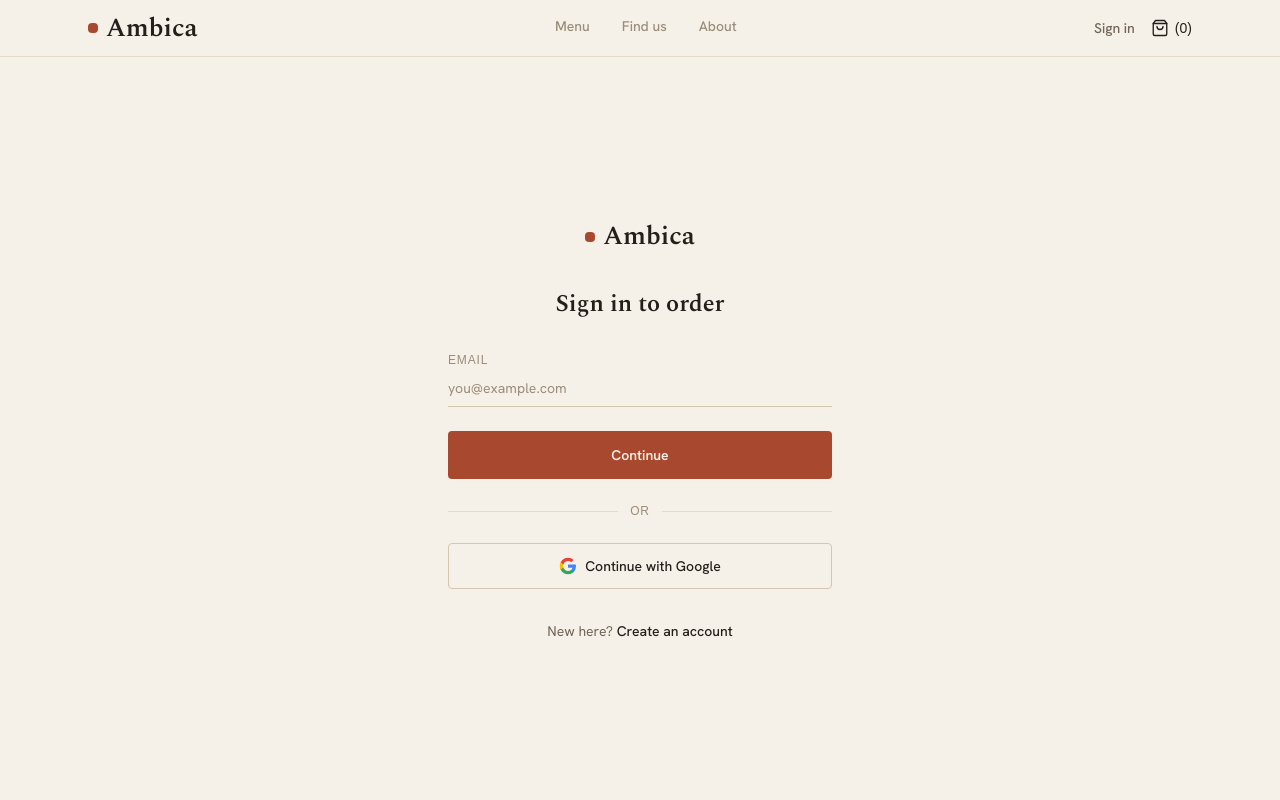
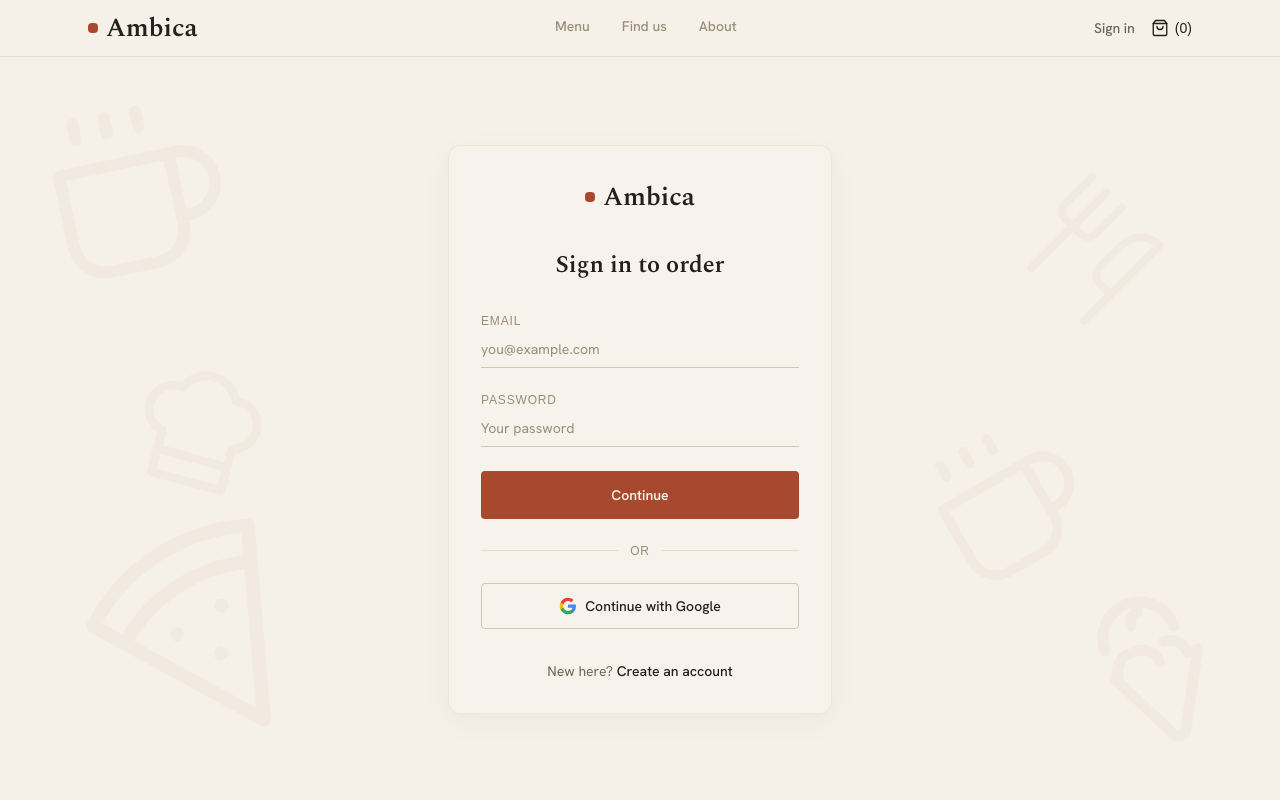
Before and after one commit to Jayypatell23/afc, a Next.js app: page /sign-in in a window 1280 px wide. Shown: the top 800 px of the page. Built offline with nearby package versions, Linux system fonts and the light colour scheme; a web font is replaced by a local one.

Commit message:
signup/in ui changes

```diff
--- a/src/app/sign-in/page.tsx
+++ b/src/app/sign-in/page.tsx
@@ -5,6 +5,7 @@ import Link from "next/link"
 
 export default function SignInPage() {
   const [email, setEmail] = useState("")
+  const [password, setPassword] = useState("")
 
   const handleSubmit = (e: React.FormEvent) => {
     e.preventDefault()
@@ -12,8 +13,18 @@ export default function SignInPage() {
   }
 
   return (
-    <div className="min-h-[calc(100vh-56px)] flex items-center justify-center px-4 py-12">
-      <div className="w-full max-w-sm">
+    <div className="min-h-[calc(100vh-56px)] flex items-center justify-center px-4 py-12 relative overflow-hidden">
+      {/* Decorative Background Food Icons */}
+      <div className="absolute inset-0 pointer-events-none overflow-hidden" aria-hidden="true">
+        <CoffeeIcon className="absolute text-[#a8492f] opacity-[0.04] w-48 h-48 -rotate-12 top-10 left-[-2rem] md:left-10" />
+        <PizzaIcon className="absolute text-[#a8492f] opacity-[0.04] w-56 h-56 rotate-12 bottom-20 left-[-4rem] md:left-20" />
+        <UtensilsIcon className="absolute text-[#a8492f] opacity-[0.04] w-32 h-32 rotate-45 top-32 right-[-2rem] md:right-32" />
+        <IceCreamIcon className="absolute text-[#a8492f] opacity-[0.04] w-44 h-44 -rotate-[20deg] bottom-10 right-[-2rem] md:right-10" />
+        <ChefHatIcon className="absolute text-[#a8492f] opacity-[0.04] w-36 h-36 rotate-[15deg] top-1/2 left-[10%] -translate-y-1/2" />
+        <CoffeeIcon className="absolute text-[#a8492f] opacity-[0.04] w-40 h-40 -rotate-[30deg] top-[60%] right-[15%] -translate-y-1/2" />
+      </div>
+
+      <div className="w-full max-w-sm relative z-10 bg-[#f7f4ed]/50 backdrop-blur-sm p-8 rounded-xl shadow-[0_8px_30px_rgb(0,0,0,0.04)] border border-[#e6dcc8]/50">
         {/* Logo */}
         <div className="flex items-center justify-center gap-2 mb-8">
           <span
@@ -48,6 +59,31 @@ export default function SignInPage() {
               value={email}
               onChange={(e) => setEmail(e.target.value)}
               placeholder="you@example.com"
+              required
+              className="w-full bg-transparent font-sans text-sm text-dark placeholder:text-faint pb-2 outline-none"
+              style={{
+                borderBottom: "1px solid #d3c7af",
+                borderTop: "none",
+                borderLeft: "none",
+                borderRight: "none",
+              }}
+            />
+          </div>
+
+          {/* Password underline input */}
+          <div>
+            <label
+              htmlFor="password"
+              className="block font-mono text-xs uppercase tracking-[0.07em] text-faint mb-2"
+            >
+              Password
+            </label>
+            <input
+              id="password"
+              type="password"
+              value={password}
+              onChange={(e) => setPassword(e.target.value)}
+              placeholder="Your password"
               required
               className="w-full bg-transparent font-sans text-sm text-dark placeholder:text-faint pb-2 outline-none"
               style={{
@@ -128,3 +164,59 @@ function GoogleIcon() {
     </svg>
   )
 }
+
+function CoffeeIcon(props: React.SVGProps<SVGSVGElement>) {
+  return (
+    <svg viewBox="0 0 24 24" fill="none" stroke="currentColor" strokeWidth="1.5" strokeLinecap="round" strokeLinejoin="round" {...props}>
+      <path d="M17 8h1a4 4 0 1 1 0 8h-1" />
+      <path d="M3 8h14v9a4 4 0 0 1-4 4H7a4 4 0 0 1-4-4Z" />
+      <line x1="6" x2="6" y1="2" y2="4" />
+      <line x1="10" x2="10" y1="2" y2="4" />
+      <line x1="14" x2="14" y1="2" y2="4" />
+    </svg>
+  )
+}
+
+function PizzaIcon(props: React.SVGProps<SVGSVGElement>) {
+  return (
+    <svg viewBox="0 0 24 24" fill="none" stroke="currentColor" strokeWidth="1.5" strokeLinecap="round" strokeLinejoin="round" {...props}>
+      <path d="M15 11h.01" />
+      <path d="M11 15h.01" />
+      <path d="M16 16h.01" />
+      <path d="m2 16 20 6-6-20A20 20 0 0 0 2 16" />
+      <path d="M5.71 17.11a17.04 17.04 0 0 1 11.4-11.4" />
+    </svg>
+  )
+}
+
+function UtensilsIcon(props: React.SVGProps<SVGSVGElement>) {
+  return (
+    <svg viewBox="0 0 24 24" fill="none" stroke="currentColor" strokeWidth="1.5" strokeLinecap="round" strokeLinejoin="round" {...props}>
+      <path d="M3 2v7c0 1.1.9 2 2 2h4a2 2 0 0 0 2-2V2" />
+      <path d="M7 2v20" />
+      <path d="M21 15V2v0a5 5 0 0 0-5 5v6c0 1.1.9 2 2 2h3Zm0 0v7" />
+    </svg>
+  )
+}
+
+function IceCreamIcon(props: React.SVGProps<SVGSVGElement>) {
+  return (
+    <svg viewBox="0 0 24 24" fill="none" stroke="currentColor" strokeWidth="1.5" strokeLinecap="round" strokeLinejoin="round" {...props}>
+      <path d="m7 11 4.92 9.84a1 1 0 0 0 1.78 0L19 11" />
+      <path d="M17 7a5 5 0 0 0-10 0" />
+      <path d="M13 3.5a1.5 1.5 0 0 0-1.5 1.5" />
+      <path d="M13.5 11A2.5 2.5 0 0 0 11 8.5" />
+      <path d="M10 8.5A2.5 2.5 0 0 0 7.5 11" />
+      <path d="M17.5 11A2.5 2.5 0 0 0 15 8.5" />
+    </svg>
+  )
+}
+
+function ChefHatIcon(props: React.SVGProps<SVGSVGElement>) {
+  return (
+    <svg viewBox="0 0 24 24" fill="none" stroke="currentColor" strokeWidth="1.5" strokeLinecap="round" strokeLinejoin="round" {...props}>
+      <path d="M6 13.87A4 4 0 0 1 7.41 6a5.11 5.11 0 0 1 1.05-1.54 5 5 0 0 1 7.08 0A5.11 5.11 0 0 1 16.59 6 4 4 0 0 1 18 13.87V21H6Z" />
+      <line x1="6" x2="18" y1="17" y2="17" />
+    </svg>
+  )
+}
--- a/src/app/sign-up/page.tsx
+++ b/src/app/sign-up/page.tsx
@@ -14,8 +14,18 @@ export default function SignUpPage() {
   }
 
   return (
-    <div className="min-h-[calc(100vh-56px)] flex items-center justify-center px-4 py-12">
-      <div className="w-full max-w-sm">
+    <div className="min-h-[calc(100vh-56px)] flex items-center justify-center px-4 py-12 relative overflow-hidden">
+      {/* Decorative Background Food Icons */}
+      <div className="absolute inset-0 pointer-events-none overflow-hidden" aria-hidden="true">
+        <CoffeeIcon className="absolute text-[#a8492f] opacity-[0.04] w-48 h-48 -rotate-12 top-10 left-[-2rem] md:left-10" />
+        <PizzaIcon className="absolute text-[#a8492f] opacity-[0.04] w-56 h-56 rotate-12 bottom-20 left-[-4rem] md:left-20" />
+        <UtensilsIcon className="absolute text-[#a8492f] opacity-[0.04] w-32 h-32 rotate-45 top-32 right-[-2rem] md:right-32" />
+        <IceCreamIcon className="absolute text-[#a8492f] opacity-[0.04] w-44 h-44 -rotate-[20deg] bottom-10 right-[-2rem] md:right-10" />
+        <ChefHatIcon className="absolute text-[#a8492f] opacity-[0.04] w-36 h-36 rotate-[15deg] top-1/2 left-[10%] -translate-y-1/2" />
+        <CoffeeIcon className="absolute text-[#a8492f] opacity-[0.04] w-40 h-40 -rotate-[30deg] top-[60%] right-[15%] -translate-y-1/2" />
+      </div>
+
+      <div className="w-full max-w-sm relative z-10 bg-[#f7f4ed]/50 backdrop-blur-sm p-8 rounded-xl shadow-[0_8px_30px_rgb(0,0,0,0.04)] border border-[#e6dcc8]/50">
         {/* Logo */}
         <div className="flex items-center justify-center gap-2 mb-8">
           <span
@@ -177,3 +187,59 @@ function GoogleIcon() {
     </svg>
   )
 }
+
+function CoffeeIcon(props: React.SVGProps<SVGSVGElement>) {
+  return (
+    <svg viewBox="0 0 24 24" fill="none" stroke="currentColor" strokeWidth="1.5" strokeLinecap="round" strokeLinejoin="round" {...props}>
+      <path d="M17 8h1a4 4 0 1 1 0 8h-1" />
+      <path d="M3 8h14v9a4 4 0 0 1-4 4H7a4 4 0 0 1-4-4Z" />
+      <line x1="6" x2="6" y1="2" y2="4" />
+      <line x1="10" x2="10" y1="2" y2="4" />
+      <line x1="14" x2="14" y1="2" y2="4" />
+    </svg>
+  )
+}
+
+function PizzaIcon(props: React.SVGProps<SVGSVGElement>) {
+  return (
+    <svg viewBox="0 0 24 24" fill="none" stroke="currentColor" strokeWidth="1.5" strokeLinecap="round" strokeLinejoin="round" {...props}>
+      <path d="M15 11h.01" />
+      <path d="M11 15h.01" />
+      <path d="M16 16h.01" />
+      <path d="m2 16 20 6-6-20A20 20 0 0 0 2 16" />
+      <path d="M5.71 17.11a17.04 17.04 0 0 1 11.4-11.4" />
+    </svg>
+  )
+}
+
+function UtensilsIcon(props: React.SVGProps<SVGSVGElement>) {
+  return (
+    <svg viewBox="0 0 24 24" fill="none" stroke="currentColor" strokeWidth="1.5" strokeLinecap="round" strokeLinejoin="round" {...props}>
+      <path d="M3 2v7c0 1.1.9 2 2 2h4a2 2 0 0 0 2-2V2" />
+      <path d="M7 2v20" />
+      <path d="M21 15V2v0a5 5 0 0 0-5 5v6c0 1.1.9 2 2 2h3Zm0 0v7" />
+    </svg>
+  )
+}
+
+function IceCreamIcon(props: React.SVGProps<SVGSVGElement>) {
+  return (
+    <svg viewBox="0 0 24 24" fill="none" stroke="currentColor" strokeWidth="1.5" strokeLinecap="round" strokeLinejoin="round" {...props}>
+      <path d="m7 11 4.92 9.84a1 1 0 0 0 1.78 0L19 11" />
+      <path d="M17 7a5 5 0 0 0-10 0" />
+      <path d="M13 3.5a1.5 1.5 0 0 0-1.5 1.5" />
+      <path d="M13.5 11A2.5 2.5 0 0 0 11 8.5" />
+      <path d="M10 8.5A2.5 2.5 0 0 0 7.5 11" />
+      <path d="M17.5 11A2.5 2.5 0 0 0 15 8.5" />
+    </svg>
+  )
+}
+
+function ChefHatIcon(props: React.SVGProps<SVGSVGElement>) {
+  return (
+    <svg viewBox="0 0 24 24" fill="none" stroke="currentColor" strokeWidth="1.5" strokeLinecap="round" strokeLinejoin="round" {...props}>
+      <path d="M6 13.87A4 4 0 0 1 7.41 6a5.11 5.11 0 0 1 1.05-1.54 5 5 0 0 1 7.08 0A5.11 5.11 0 0 1 16.59 6 4 4 0 0 1 18 13.87V21H6Z" />
+      <line x1="6" x2="18" y1="17" y2="17" />
+    </svg>
+  )
+}
```
